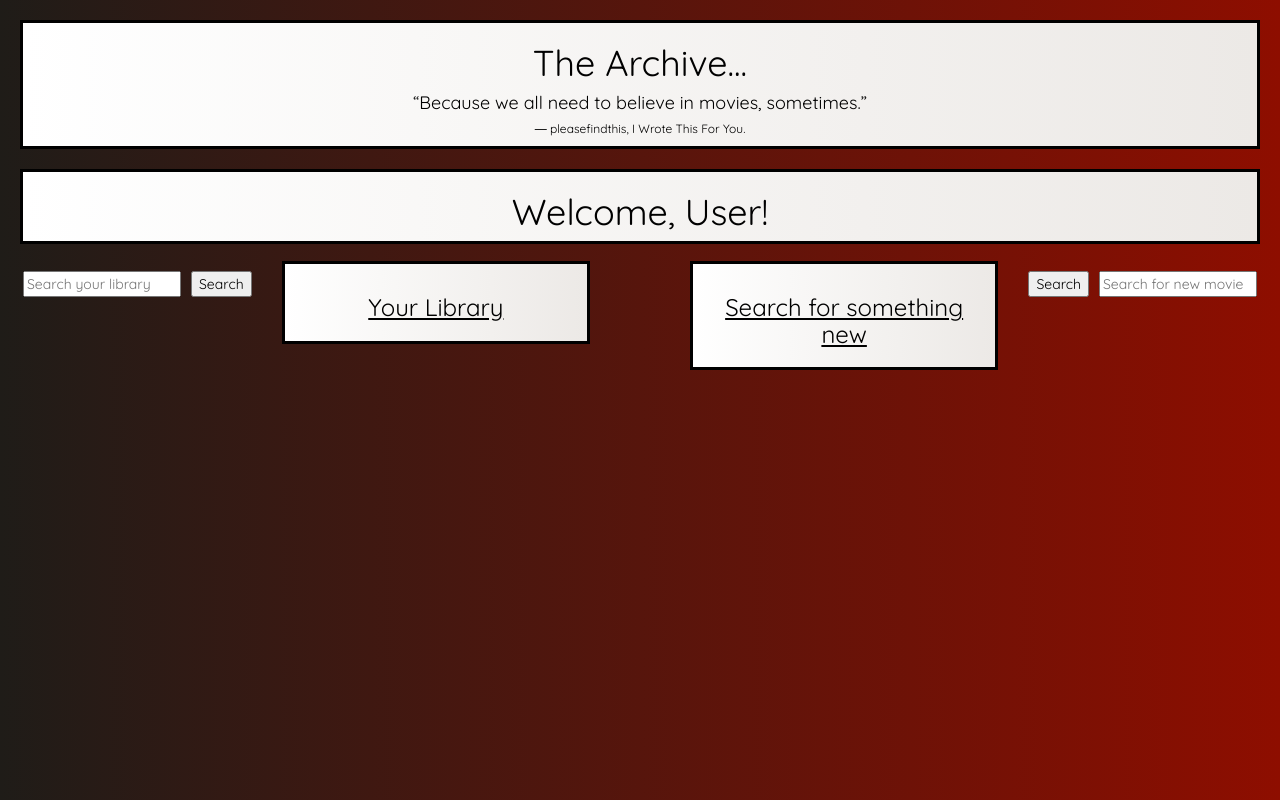
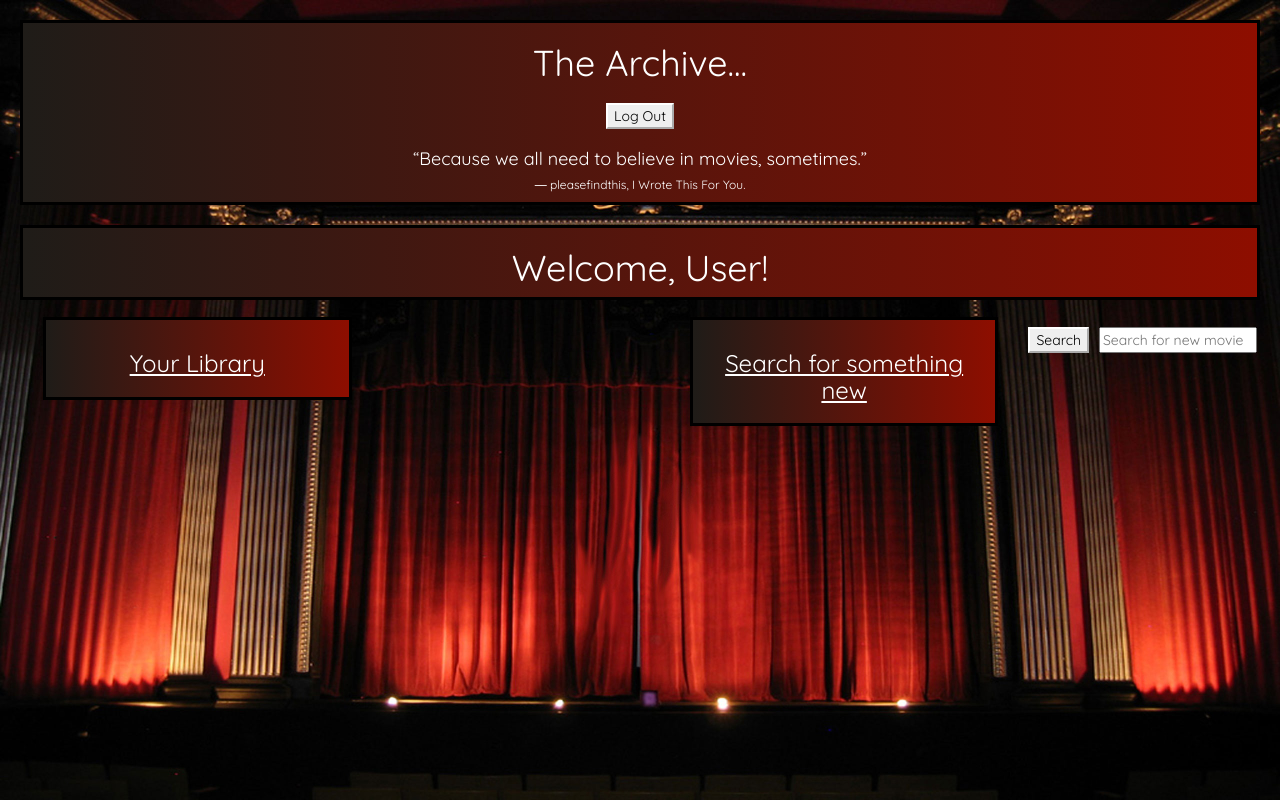
Before and after one commit to JazzyCordaro/The_Archive_Solo_Project, a website: page public/index.html in a window 1280 px wide. Both pictures are taken after a click on the button "Login". Drawn offline with Linux system fonts and the light colour scheme; no server answers.

Commit message:
more styling

```diff
--- a/public/index.html
+++ b/public/index.html
@@ -15,9 +15,10 @@
     <div id='mainPage'>
        <h1>The Archive...</h1>
          <div id='login'>
-           <input type="text" name="name" placeholder="Username">
-           <input type="text" name="name" placeholder="Password">
-           <button type="button" name="button" class="allButtons">Login</button>
+           <input type="text" name="name" placeholder="Username" id='userName'>
+           <input type="text" name="name" placeholder="Password" id='password'>
+           <button type="button" name="button" class="allButtons" id='loginButton'>Login</button>
+           <button type="button" id='logoutButton' class='allButtons'>Log Out</button>
          </div>
 
      <div id='quote'>
@@ -30,14 +31,14 @@
       <div id='welcomeUser'>
       <h1><center>Welcome, User!</center></h1>
 
-        <div id='searchLibrary'>
-          <!-- <div id='library'> -->
-              <!-- search for user to search their current library  -->
+        <!-- <div id='searchLibrary'>
+          <div id='library'>
+              search for user to search their current library
             <input type="text" name="name" id='searchArchive'placeholder="Search your library">
-            <button type="button" name="button" class="allButtons" id="searcyYourLibrary">Search</button>
+            <button type="button" name="button" class="allButtons" id="searcyYourLibrary">Search</button> -->
             <div id='libraryOutputDiv' class="col-xs-3"><h3><u>Your Library</u></h3></div>
           <!-- </div> -->
-         </div>
+         <!-- </div> -->
 
         <div id='searchNewMovie'>
           <!-- <div id='newMovie'> -->
--- a/public/scripts/scripts.js
+++ b/public/scripts/scripts.js
@@ -22,10 +22,14 @@ $(document).ready(function(){
 
   // hide and show of user screen
   $("#welcomeUser").hide();
-  $("#login").click(function(){
+  $('#logoutButton').hide();
+  $("#loginButton").click(function(){
     console.log("login button clicked");
-    $("#welcomeUser").show();
-    $("#login").hide();
+  $('#logoutButton').show();
+  $("#welcomeUser").show();
+  $("#loginButton").hide();
+  $('#userName').hide();
+  $('#password').hide();
   }); // end login button click
 
   $(document).on('click', '#searchNew',  function(){
--- a/public/style/style.css
+++ b/public/style/style.css
@@ -1,19 +1,27 @@
-body{
+
+
+
+body {
   font-family: 'Quicksand', sans-serif;
-  background: #8E0E00; /* fallback for old browsers */
-  background: -webkit-linear-gradient(to left, #8E0E00 , #1F1C18); /* Chrome 10-25, Safari 5.1-6 */
-  background: linear-gradient(to left, #8E0E00 , #1F1C18); /* W3C, IE 10+/ Edge, Firefox 16+, Chrome 26+, Opera 12+, Safari 7+ */
+  background-image: url('../redcurtins.jpg');
+  background-attachment: fixed;
+  background-repeat: no-repeat;
+  background-position: center;
+  background-size: 100% 100%;
 }
+
+
 
 #mainPage {
   text-align: center;
-  color: black;
+  color: white;
   border: 3px solid;
   border-color: black;
   margin: 20px;
-  background: #ECE9E6; /* fallback for old browsers */
-  background: -webkit-linear-gradient(to left, #ECE9E6 , #FFFFFF); /* Chrome 10-25, Safari 5.1-6 */
-  background: linear-gradient(to left, #ECE9E6 , #FFFFFF); /* W3C, IE 10+/ Edge, Firefox 16+, Chrome 26+, Opera 12+, Safari 7+ */
+  background: #8E0E00; /* fallback for old browsers */
+background: -webkit-linear-gradient(to left, #8E0E00 , #1F1C18); /* Chrome 10-25, Safari 5.1-6 */
+background: linear-gradient(to left, #8E0E00 , #1F1C18); /* W3C, IE 10+/ Edge, Firefox 16+, Chrome 26+, Opera 12+, Safari 7+ */
+
 }
 
 #quote {
@@ -22,25 +30,30 @@ body{
 
 #welcomeUser{
   text-align: center;
-  color: black;
+  color: white;
   border: 3px solid;
   border-color: black;
   margin: 20px;
-  background: #ECE9E6; /* fallback for old browsers */
-  background: -webkit-linear-gradient(to left, #ECE9E6 , #FFFFFF); /* Chrome 10-25, Safari 5.1-6 */
-  background: linear-gradient(to left, #ECE9E6 , #FFFFFF); /* W3C, IE 10+/ Edge, Firefox 16+, Chrome 26+, Opera 12+, Safari 7+ */
+  background: #8E0E00; /* fallback for old browsers */
+background: -webkit-linear-gradient(to left, #8E0E00 , #1F1C18); /* Chrome 10-25, Safari 5.1-6 */
+background: linear-gradient(to left, #8E0E00 , #1F1C18); /* W3C, IE 10+/ Edge, Firefox 16+, Chrome 26+, Opera 12+, Safari 7+ */
+
 }
 
 .allButtons:hover{
   background-color: darkred;
-  color: white;
+  color: black;
 }
 
 .allButtons{
   margin: 10px;
+  color: black;
+  border-color: white;
+
 }
 
 #searchTitle, #searchNew{
+  color: black;
   display: -webkit-flex;
   display: flex;
   -webkit-flex-direction: column;
@@ -49,13 +62,8 @@ body{
   margin-top: 30px;
 }
 
-#searcyYourLibrary, #searchArchive {
-  display: -webkit-flex;
-  display: flex;
-  -webkit-flex-direction: column;
-  flex-direction: column;
-  float: left;
-  margin-top: 30px;
+#userName, #password{
+  color: black;
 }
 
 #outputDiv {
@@ -64,14 +72,15 @@ body{
  -webkit-flex-direction: column;
   flex-direction: column;
   float: right;
-  color: black;
+  color: white;
   padding: 10px;
   border: 3px solid;
   border-color: black;
   margin: 20px;
-  background: #ECE9E6; /* fallback for old browsers */
-  background: -webkit-linear-gradient(to left, #ECE9E6 , #FFFFFF); /* Chrome 10-25, Safari 5.1-6 */
-  background: linear-gradient(to left, #ECE9E6 , #FFFFFF); /* W3C, IE 10+/ Edge, Firefox 16+, Chrome 26+, Opera 12+, Safari 7+ */
+  background: #8E0E00; /* fallback for old browsers */
+  background: -webkit-linear-gradient(to left, #8E0E00 , #1F1C18); /* Chrome 10-25, Safari 5.1-6 */
+  background: linear-gradient(to left, #8E0E00 , #1F1C18); /* W3C, IE 10+/ Edge, Firefox 16+, Chrome 26+, Opera 12+, Safari 7+ */
+
 }
 
 #libraryOutputDiv {
@@ -80,12 +89,12 @@ body{
   -webkit-flex-direction: column;
   flex-direction: column;
   float: left;
-  color: black;
+  color: white;
   padding: 10px;
   border: 3px solid;
   border-color: black;
   margin: 20px;
-  background: #ECE9E6; /* fallback for old browsers */
-  background: -webkit-linear-gradient(to left, #ECE9E6 , #FFFFFF); /* Chrome 10-25, Safari 5.1-6 */
-  background: linear-gradient(to left, #ECE9E6 , #FFFFFF); /* W3C, IE 10+/ Edge, Firefox 16+, Chrome 26+, Opera 12+, Safari 7+ */
+  background: #8E0E00; /* fallback for old browsers */
+background: -webkit-linear-gradient(to left, #8E0E00 , #1F1C18); /* Chrome 10-25, Safari 5.1-6 */
+background: linear-gradient(to left, #8E0E00 , #1F1C18); /* W3C, IE 10+/ Edge, Firefox 16+, Chrome 26+, Opera 12+, Safari 7+ */
 }
```
Also changed, not shown: public/redcurtins.jpg (added), 2 other files.
